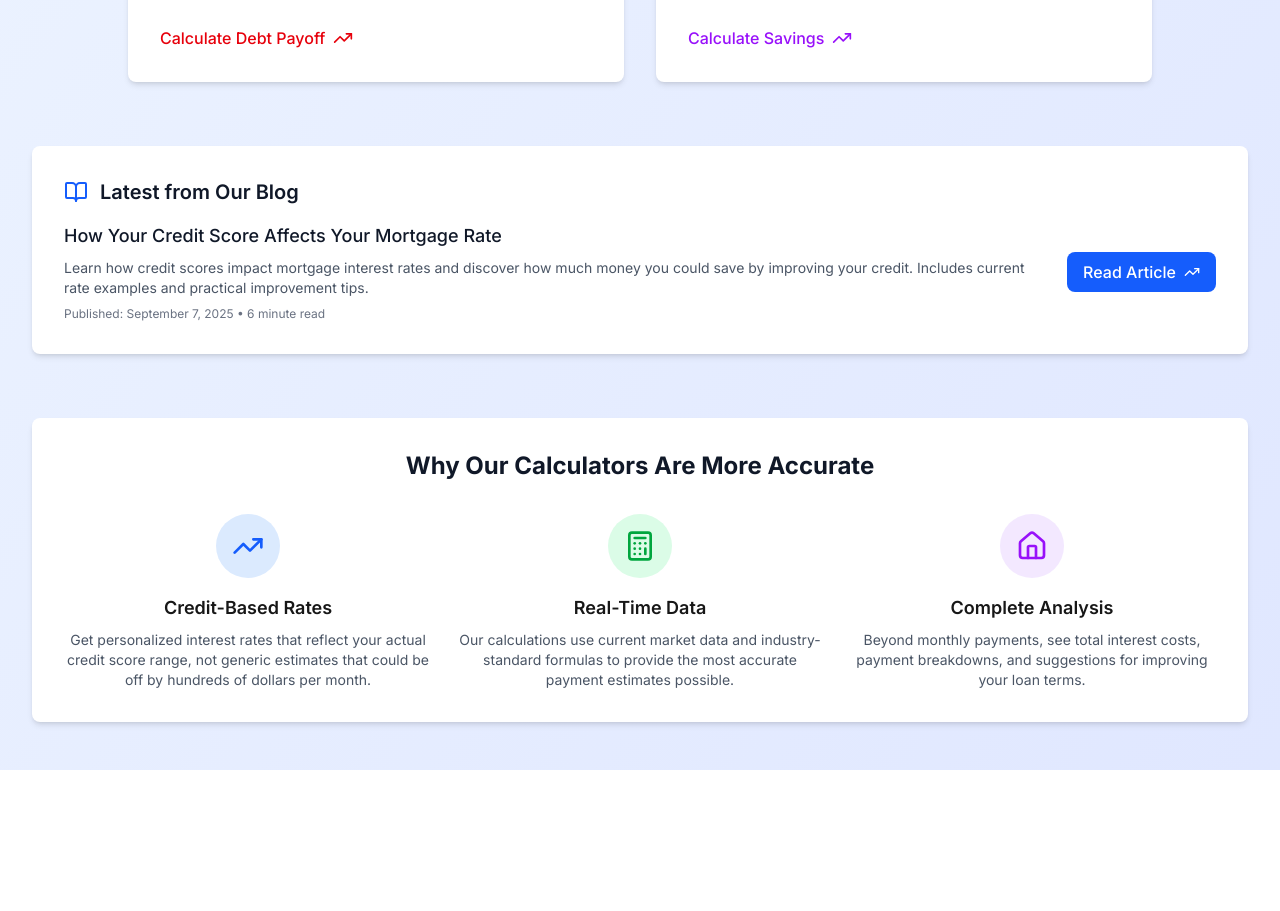
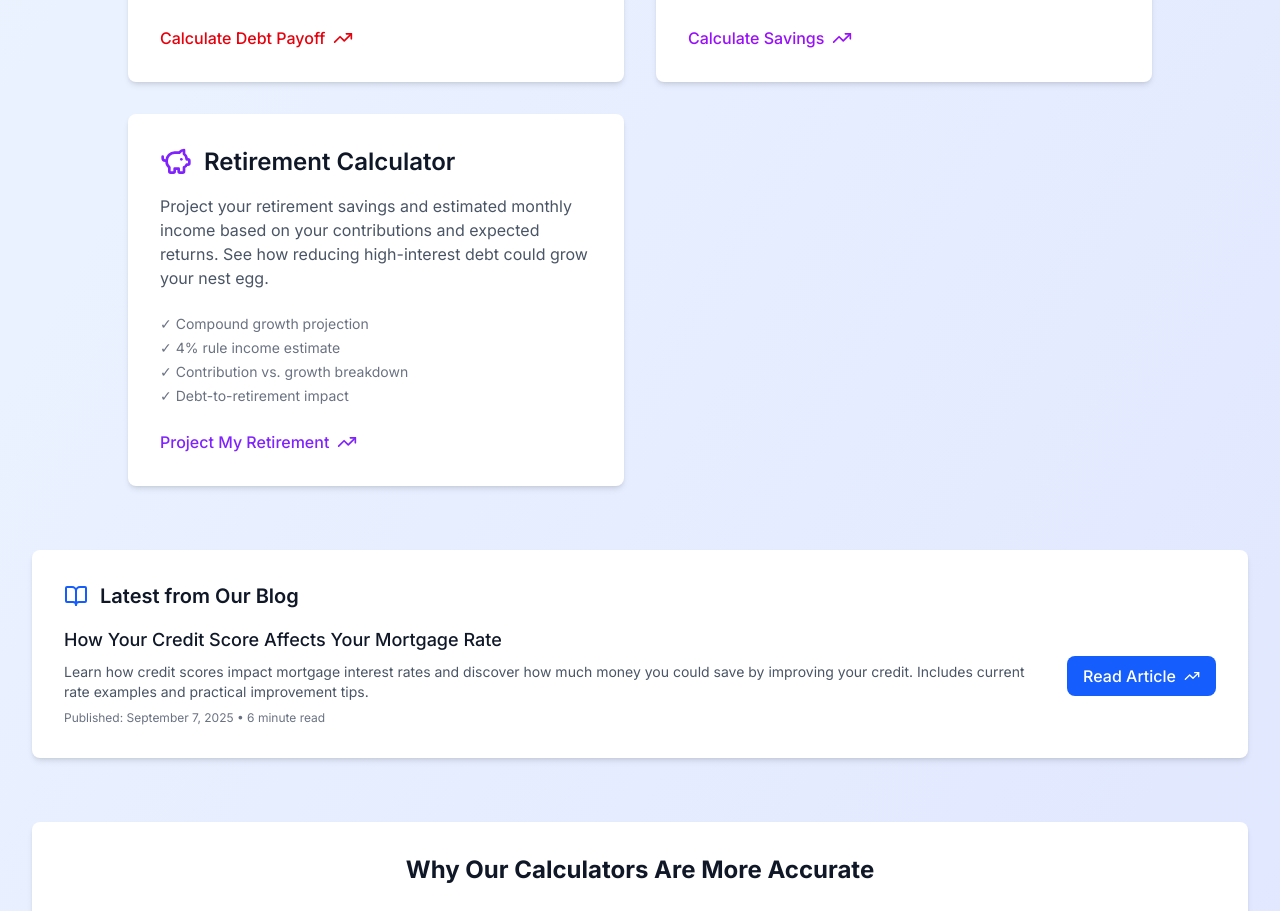
Before and after one commit to Cwfike/financial-calc, a Next.js app: page /calculators in a window 1280 px wide. Shown: the part 1147-2058 px from the top of the page. Before the commit the page ends 1917 px from the top, so only its background shows below. Built offline with nearby package versions, Linux system fonts and the light colour scheme; no server answers.

Commit message:
Fix debt-consolidation APR calc and wire up retirement calculator

```diff
--- a/app/calculators/auto-loan/page.tsx
+++ b/app/calculators/auto-loan/page.tsx
@@ -452,7 +452,7 @@ export default function AutoLoanCalculator() {
         {/* Related Calculators — internal linking for SEO */}
         <section className="mt-8 bg-white rounded-lg shadow-lg p-8" aria-label="Related calculators">
           <h2 className="text-xl font-semibold text-gray-900 mb-4">Related Calculators</h2>
-          <div className="grid sm:grid-cols-3 gap-4">
+          <div className="grid sm:grid-cols-2 lg:grid-cols-4 gap-4">
             <Link href="/calculators/mortgage" className="block p-4 border border-gray-200 rounded-lg hover:border-green-400 hover:shadow-md transition-all group">
               <div className="font-medium text-gray-900 group-hover:text-green-600 mb-1">Mortgage Calculator</div>
               <div className="text-sm text-gray-500">Calculate home loan payments based on your credit score</div>
@@ -465,6 +465,10 @@ export default function AutoLoanCalculator() {
               <div className="font-medium text-gray-900 group-hover:text-green-600 mb-1">Debt Consolidation Calculator</div>
               <div className="text-sm text-gray-500">Compare consolidation loan savings vs. current debt</div>
             </Link>
+            <Link href="/calculators/retirement" className="block p-4 border border-gray-200 rounded-lg hover:border-green-400 hover:shadow-md transition-all group">
+              <div className="font-medium text-gray-900 group-hover:text-green-600 mb-1">Retirement Calculator</div>
+              <div className="text-sm text-gray-500">Project your savings and estimated monthly income</div>
+            </Link>
           </div>
         </section>
       </div>
--- a/app/calculators/credit-card/page.tsx
+++ b/app/calculators/credit-card/page.tsx
@@ -413,7 +413,7 @@ export default function CreditCardCalculator() {
         {/* Related Calculators — internal linking for SEO */}
         <section className="mt-8 bg-white rounded-lg shadow-lg p-8" aria-label="Related calculators">
           <h2 className="text-xl font-semibold text-gray-900 mb-4">Related Calculators</h2>
-          <div className="grid sm:grid-cols-3 gap-4">
+          <div className="grid sm:grid-cols-2 lg:grid-cols-4 gap-4">
             <Link href="/calculators/mortgage" className="block p-4 border border-gray-200 rounded-lg hover:border-red-400 hover:shadow-md transition-all group">
               <div className="font-medium text-gray-900 group-hover:text-red-600 mb-1">Mortgage Calculator</div>
               <div className="text-sm text-gray-500">Calculate home loan payments based on your credit score</div>
@@ -426,6 +426,10 @@ export default function CreditCardCalculator() {
               <div className="font-medium text-gray-900 group-hover:text-red-600 mb-1">Debt Consolidation Calculator</div>
               <div className="text-sm text-gray-500">See if consolidating your debt could save you money</div>
             </Link>
+            <Link href="/calculators/retirement" className="block p-4 border border-gray-200 rounded-lg hover:border-red-400 hover:shadow-md transition-all group">
+              <div className="font-medium text-gray-900 group-hover:text-red-600 mb-1">Retirement Calculator</div>
+              <div className="text-sm text-gray-500">Project your savings and estimated monthly income</div>
+            </Link>
           </div>
         </section>
       </div>
--- a/app/calculators/debt-consolidation/page.tsx
+++ b/app/calculators/debt-consolidation/page.tsx
@@ -111,6 +111,27 @@ const calculateDebtPayoff = (balance: number, rate: number, payment: number): {
   return { months, totalInterest }
 }
 
+// Solve for the effective monthly rate (then annualize to APR) where the
+// present value of the payment stream equals the cash the borrower actually
+// receives. Financed fees make the true APR higher than the note rate.
+const solveAPR = (amountReceived: number, payment: number, months: number): number => {
+  if (amountReceived <= 0 || payment <= 0 || months <= 0) return 0
+
+  const pvAtRate = (i: number): number =>
+    i === 0 ? payment * months : payment * (1 - Math.pow(1 + i, -months)) / i
+
+  // Bisection on the monthly rate. Payment always exceeds amountReceived/months
+  // here, so a positive rate exists within [0, 1].
+  let lo = 0
+  let hi = 1
+  for (let k = 0; k < 100; k++) {
+    const mid = (lo + hi) / 2
+    if (pvAtRate(mid) > amountReceived) lo = mid
+    else hi = mid
+  }
+  return ((lo + hi) / 2) * 12 * 100
+}
+
 const calculateConsolidation = (
   debts: Debt[],
   creditScore: string,
@@ -155,8 +176,10 @@ const calculateConsolidation = (
   const consolidatedTotalCost = consolidatedPayment * loanTerm
   const consolidatedInterest = consolidatedTotalCost - totalBalance
 
-  // Calculate APR including fees
-  const apr = ((consolidatedTotalCost / totalBalance) ** (1/loanTerm*12) - 1) * 12 * 100
+  // Calculate effective APR including financed origination fees. The borrower
+  // receives totalBalance (used to pay off existing debts) but repays a loan
+  // grown by the fee, so the effective APR exceeds the note rate.
+  const apr = solveAPR(totalBalance, consolidatedPayment, loanTerm)
 
   return {
     currentScenario: {
@@ -510,7 +533,7 @@ const ComparisonCharts = ({ result }: { result: CalculationResult | null }) => {
   )
 }
 
-const ResultsDisplay = ({ result }: { result: CalculationResult | null }) => {
+const ResultsDisplay = ({ result, creditScore }: { result: CalculationResult | null; creditScore: string }) => {
   if (!result) {
     return (
       <div className="bg-white rounded-lg shadow-lg p-8">
@@ -642,7 +665,7 @@ const ResultsDisplay = ({ result }: { result: CalculationResult | null }) => {
         <h4 className="font-medium text-gray-800 mb-2">💡 Our Recommendation</h4>
         <p className="text-sm text-gray-700">
           {savings.totalInterest > 0
-            ? `Debt consolidation could save you ${formatCurrency(savings.totalInterest)} in interest and reduce your monthly payment by ${formatCurrency(Math.abs(savings.monthlyPayment))}. Consider applying for a personal loan with rates between ${getCreditScoreRates(result.currentScenario.totalBalance.toString()).min}%-${getCreditScoreRates(result.currentScenario.totalBalance.toString()).max}%.`
+            ? `Debt consolidation could save you ${formatCurrency(savings.totalInterest)} in interest and reduce your monthly payment by ${formatCurrency(Math.abs(savings.monthlyPayment))}. Consider applying for a personal loan with rates between ${getCreditScoreRates(creditScore).min}%-${getCreditScoreRates(creditScore).max}%.`
             : `While consolidation would extend your payoff time, it could lower your monthly payment by ${formatCurrency(Math.abs(savings.monthlyPayment))}. Consider whether the monthly payment relief is worth the additional interest cost of ${formatCurrency(Math.abs(savings.totalInterest))}.`
           }
         </p>
@@ -792,7 +815,7 @@ export default function DebtConsolidationCalculator() {
 
           {/* Right Column - Results */}
           <div className="lg:col-span-2 space-y-8">
-            <ResultsDisplay result={result} />
+            <ResultsDisplay result={result} creditScore={creditScore} />
 
             {/* Charts Toggle */}
             {result && (
@@ -861,7 +884,7 @@ export default function DebtConsolidationCalculator() {
         {/* Related Calculators — internal linking for SEO */}
         <section className="mt-8 bg-white rounded-lg shadow-lg p-8" aria-label="Related calculators">
           <h2 className="text-xl font-semibold text-gray-900 mb-4">Related Calculators</h2>
-          <div className="grid sm:grid-cols-3 gap-4">
+          <div className="grid sm:grid-cols-2 lg:grid-cols-4 gap-4">
             <Link href="/calculators/mortgage" className="block p-4 border border-gray-200 rounded-lg hover:border-blue-400 hover:shadow-md transition-all group">
               <div className="font-medium text-gray-900 group-hover:text-blue-600 mb-1">Mortgage Calculator</div>
               <div className="text-sm text-gray-500">Calculate home loan payments based on your credit score</div>
@@ -874,6 +897,10 @@ export default function DebtConsolidationCalculator() {
               <div className="font-medium text-gray-900 group-hover:text-blue-600 mb-1">Credit Card Payoff Calculator</div>
               <div className="text-sm text-gray-500">See how long to pay off your credit card balance</div>
             </Link>
+            <Link href="/calculators/retirement" className="block p-4 border border-gray-200 rounded-lg hover:border-blue-400 hover:shadow-md transition-all group">
+              <div className="font-medium text-gray-900 group-hover:text-blue-600 mb-1">Retirement Calculator</div>
+              <div className="text-sm text-gray-500">Project your savings and estimated monthly income</div>
+            </Link>
           </div>
         </section>
       </div>
--- a/app/calculators/mortgage/page.tsx
+++ b/app/calculators/mortgage/page.tsx
@@ -369,7 +369,7 @@ export default function MortgageCalculator() {
         {/* Related Calculators — internal linking for SEO */}
         <section className="mt-8 bg-white rounded-lg shadow-lg p-8" aria-label="Related calculators">
           <h2 className="text-xl font-semibold text-gray-900 mb-4">Related Calculators</h2>
-          <div className="grid sm:grid-cols-3 gap-4">
+          <div className="grid sm:grid-cols-2 lg:grid-cols-4 gap-4">
             <Link href="/calculators/auto-loan" className="block p-4 border border-gray-200 rounded-lg hover:border-blue-400 hover:shadow-md transition-all group">
               <div className="font-medium text-gray-900 group-hover:text-blue-600 mb-1">Auto Loan Calculator</div>
               <div className="text-sm text-gray-500">Calculate car payments based on your credit score</div>
@@ -382,6 +382,10 @@ export default function MortgageCalculator() {
               <div className="font-medium text-gray-900 group-hover:text-blue-600 mb-1">Debt Consolidation Calculator</div>
               <div className="text-sm text-gray-500">Compare consolidation loan savings vs. current debt</div>
             </Link>
+            <Link href="/calculators/retirement" className="block p-4 border border-gray-200 rounded-lg hover:border-blue-400 hover:shadow-md transition-all group">
+              <div className="font-medium text-gray-900 group-hover:text-blue-600 mb-1">Retirement Calculator</div>
+              <div className="text-sm text-gray-500">Project your savings and estimated monthly income</div>
+            </Link>
           </div>
         </section>
       </div>
--- a/app/calculators/page.tsx
+++ b/app/calculators/page.tsx
@@ -1,5 +1,5 @@
 import Link from 'next/link'
-import { Calculator, Car, CreditCard, Home, TrendingUp, BookOpen, PieChart } from 'lucide-react'
+import { Calculator, Car, CreditCard, Home, TrendingUp, BookOpen, PieChart, PiggyBank } from 'lucide-react'
 import type { Metadata } from 'next'
 
 export const metadata: Metadata = {
@@ -64,6 +64,14 @@ export default function CalculatorsPage() {
         "name": "Debt Consolidation Calculator",
         "description": "Calculate debt consolidation savings with personalized rates and payment comparisons",
         "url": "https://financial-calc.com/calculators/debt-consolidation",
+        "applicationCategory": "FinanceApplication",
+        "operatingSystem": "Web Browser"
+      },
+      {
+        "@type": "SoftwareApplication",
+        "name": "Retirement Calculator",
+        "description": "Project retirement savings and estimated monthly income based on contributions and expected returns",
+        "url": "https://financial-calc.com/calculators/retirement",
         "applicationCategory": "FinanceApplication",
         "operatingSystem": "Web Browser"
       }
@@ -212,6 +220,35 @@ export default function CalculatorsPage() {
                 </div>
               </Link>
             </article>
+
+            {/* Retirement Calculator Card */}
+            <article>
+              <Link href="/calculators/retirement" className="group block h-full">
+                <div className="bg-white rounded-lg shadow-md hover:shadow-lg transition-all duration-300 p-8 h-full flex flex-col">
+                  <div className="flex items-center mb-4">
+                    <PiggyBank className="h-8 w-8 text-violet-600" aria-hidden="true" />
+                    <h2 className="ml-3 text-2xl font-semibold text-gray-900">Retirement Calculator</h2>
+                  </div>
+                  <p className="text-gray-600 mb-6 flex-grow">
+                    Project your retirement savings and estimated monthly income based on your contributions and expected returns.
+                    See how reducing high-interest debt could grow your nest egg.
+                  </p>
+
+                  {/* Features List */}
+                  <ul className="text-sm text-gray-500 mb-6 space-y-1">
+                    <li>✓ Compound growth projection</li>
+                    <li>✓ 4% rule income estimate</li>
+                    <li>✓ Contribution vs. growth breakdown</li>
+                    <li>✓ Debt-to-retirement impact</li>
+                  </ul>
+
+                  <div className="flex items-center text-violet-600 group-hover:text-violet-800 transition-colors">
+                    <span className="font-medium">Project My Retirement</span>
+                    <TrendingUp className="ml-2 h-5 w-5" aria-hidden="true" />
+                  </div>
+                </div>
+              </Link>
+            </article>
           </div>
 
           {/* Latest Blog Post Section */}
--- a/app/calculators/retirement/page.tsx
+++ b/app/calculators/retirement/page.tsx
@@ -480,10 +480,14 @@ export default function RetirementCalculator() {
         {/* Related Calculators */}
         <section className="mt-8 bg-white rounded-lg shadow-lg p-8" aria-label="Related calculators">
           <h2 className="text-xl font-semibold text-gray-900 mb-4">Related Calculators</h2>
-          <div className="grid sm:grid-cols-3 gap-4">
+          <div className="grid sm:grid-cols-2 lg:grid-cols-4 gap-4">
             <Link href="/calculators/mortgage" className="block p-4 border border-gray-200 rounded-lg hover:border-purple-400 hover:shadow-md transition-all group">
               <div className="font-medium text-gray-900 group-hover:text-purple-600 mb-1">Mortgage Calculator</div>
               <div className="text-sm text-gray-500">Calculate home loan payments based on your credit score</div>
+            </Link>
+            <Link href="/calculators/auto-loan" className="block p-4 border border-gray-200 rounded-lg hover:border-purple-400 hover:shadow-md transition-all group">
+              <div className="font-medium text-gray-900 group-hover:text-purple-600 mb-1">Auto Loan Calculator</div>
+              <div className="text-sm text-gray-500">Calculate car payments for new or used vehicles</div>
             </Link>
             <Link href="/calculators/debt-consolidation" className="block p-4 border border-gray-200 rounded-lg hover:border-purple-400 hover:shadow-md transition-all group">
               <div className="font-medium text-gray-900 group-hover:text-purple-600 mb-1">Debt Consolidation Calculator</div>
--- a/app/components/Navigation.tsx
+++ b/app/components/Navigation.tsx
@@ -2,7 +2,7 @@
 
 import Link from 'next/link'
 import { usePathname } from 'next/navigation'
-import { Calculator, Home, Car, CreditCard, ChevronDown, Menu, X, PieChart } from 'lucide-react'
+import { Calculator, Home, Car, CreditCard, ChevronDown, Menu, X, PieChart, PiggyBank } from 'lucide-react'
 import { useState, useRef, useEffect } from 'react'
 
 export default function Navigation() {
@@ -39,6 +39,13 @@ export default function Navigation() {
       description: 'Compare consolidation loan savings',
       icon: PieChart,
       color: 'text-purple-600'
+    },
+    {
+      href: '/calculators/retirement',
+      name: 'Retirement Calculator',
+      description: 'Project savings & monthly income',
+      icon: PiggyBank,
+      color: 'text-violet-600'
     }
   ]
 
--- a/app/page.tsx
+++ b/app/page.tsx
@@ -1,5 +1,5 @@
 import Link from 'next/link'
-import { Calculator, Car, CreditCard, Home, TrendingUp, BookOpen, PieChart } from 'lucide-react'
+import { Calculator, Car, CreditCard, Home, TrendingUp, BookOpen, PieChart, PiggyBank } from 'lucide-react'
 import type { Metadata } from 'next'
 
 export const metadata: Metadata = {
@@ -108,6 +108,19 @@ export default function HomePage() {
           "price": "0",
           "priceCurrency": "USD"
         }
+      },
+      {
+        "@type": "SoftwareApplication",
+        "name": "Retirement Calculator",
+        "description": "Project retirement savings and estimated monthly income based on contributions and expected returns",
+        "url": "https://financial-calc.com/calculators/retirement",
+        "applicationCategory": "FinanceApplication",
+        "operatingSystem": "Web Browser",
+        "offers": {
+          "@type": "Offer",
+          "price": "0",
+          "priceCurrency": "USD"
+        }
       }
     ]
   }
@@ -133,7 +146,7 @@ export default function HomePage() {
           </div>
 
           {/* Calculator Cards */}
-          <div className="mt-16 grid md:grid-cols-2 lg:grid-cols-4 gap-8 max-w-7xl mx-auto">
+          <div className="mt-16 grid md:grid-cols-2 lg:grid-cols-3 gap-8 max-w-7xl mx-auto">
             {/* Mortgage Calculator Card */}
             <article>
               <Link href="/calculators/mortgage" className="group block">
@@ -205,6 +218,25 @@ export default function HomePage() {
                   </p>
                   <div className="flex items-center text-purple-600 group-hover:text-purple-800 transition-colors">
                     <span className="font-medium">Calculate Savings</span>
+                    <TrendingUp className="ml-2 h-5 w-5" aria-hidden="true" />
+                  </div>
+                </div>
+              </Link>
+            </article>
+
+            {/* Retirement Calculator Card */}
+            <article>
+              <Link href="/calculators/retirement" className="group block">
+                <div className="bg-white rounded-lg shadow-md hover:shadow-lg transition-shadow p-8">
+                  <div className="flex items-center mb-4">
+                    <PiggyBank className="h-8 w-8 text-violet-600" aria-hidden="true" />
+                    <h3 className="ml-3 text-2xl font-semibold text-gray-900">Retirement Calculator</h3>
+                  </div>
+                  <p className="text-gray-600 mb-6">
+                    Project your retirement savings and estimated monthly income, and see how reducing high-interest debt could grow your nest egg.
+                  </p>
+                  <div className="flex items-center text-violet-600 group-hover:text-violet-800 transition-colors">
+                    <span className="font-medium">Project My Retirement</span>
                     <TrendingUp className="ml-2 h-5 w-5" aria-hidden="true" />
                   </div>
                 </div>
```
